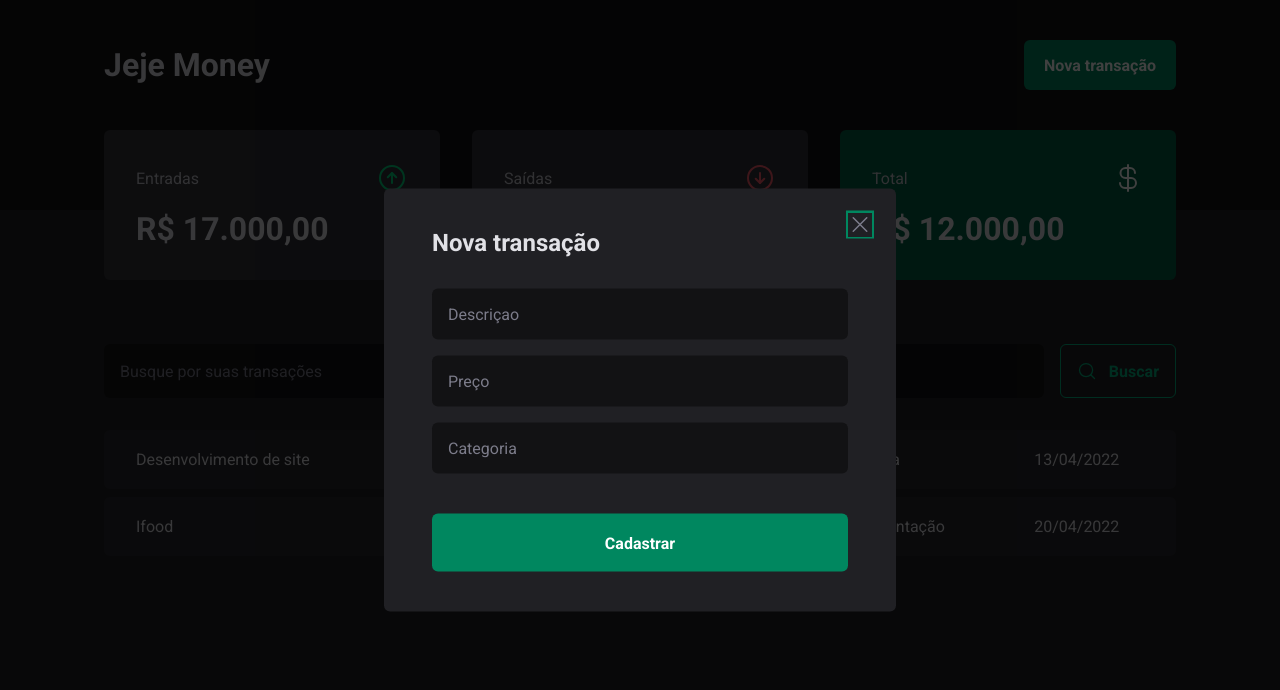
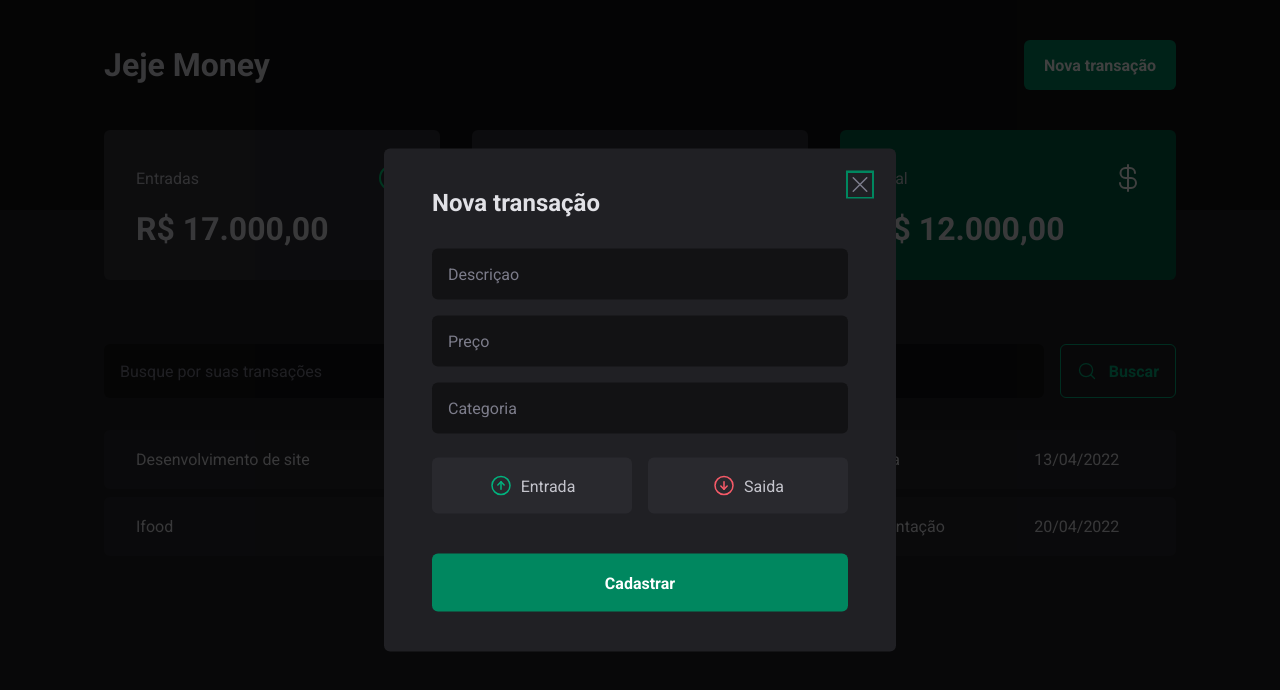
Before and after one commit to jeffersonbraster/control-money-react, a React (Vite) app: page / in a window 1280 px wide. Both pictures are taken after a click on the button "Nova transação". Shown: the top 690 px of the page. Built offline with nearby package versions, Linux system fonts and the light colour scheme.

Commit message:
criando botoes de entrada e saida

```diff
--- a/src/components/NewTransactionModal/index.tsx
+++ b/src/components/NewTransactionModal/index.tsx
@@ -1,6 +1,12 @@
 import * as Dialog from "@radix-ui/react-dialog";
-import { X } from "phosphor-react";
-import { CloseButton, Content, Overlay } from "./styles";
+import { ArrowCircleDown, ArrowCircleUp, X } from "phosphor-react";
+import {
+  CloseButton,
+  Content,
+  Overlay,
+  TransactionType,
+  TransactionTypeButton,
+} from "./styles";
 
 const NewTransactionModal = () => {
   return (
@@ -18,6 +24,18 @@
           <input type="number" placeholder="Preço" required />
           <input type="text" placeholder="Categoria" required />
 
+          <TransactionType>
+            <TransactionTypeButton variant="income">
+              <ArrowCircleUp size={24} />
+              Entrada
+            </TransactionTypeButton>
+
+            <TransactionTypeButton variant="outcome">
+              <ArrowCircleDown size={24} />
+              Saida
+            </TransactionTypeButton>
+          </TransactionType>
+
           <button type="submit">Cadastrar</button>
         </form>
       </Content>
--- a/src/components/NewTransactionModal/styles.ts
+++ b/src/components/NewTransactionModal/styles.ts
@@ -68,3 +68,33 @@
   cursor: pointer;
   color: ${(props) => props.theme["gray-500"]};
 `;
+
+export const TransactionType = styled.div`
+  display: grid;
+  grid-template-columns: repeat(2, 1fr);
+  gap: 1rem;
+  margin-top: 0.5rem;
+`;
+
+interface TransactionTypeButtonProps {
+  variant: "income" | "outcome";
+}
+
+export const TransactionTypeButton = styled.button<TransactionTypeButtonProps>`
+  background-color: ${(props) => props.theme["gray-700"]};
+  padding: 1rem;
+
+  display: flex;
+  align-items: center;
+  justify-content: center;
+  gap: 0.5rem;
+  border-radius: 6px;
+  cursor: pointer;
+  border: 0;
+  color: ${(props) => props.theme["gray-300"]};
+
+  svg {
+    color: ${(props) =>
+      props.theme[props.variant === "income" ? "green-300" : "red-300"]};
+  }
+`;
```
